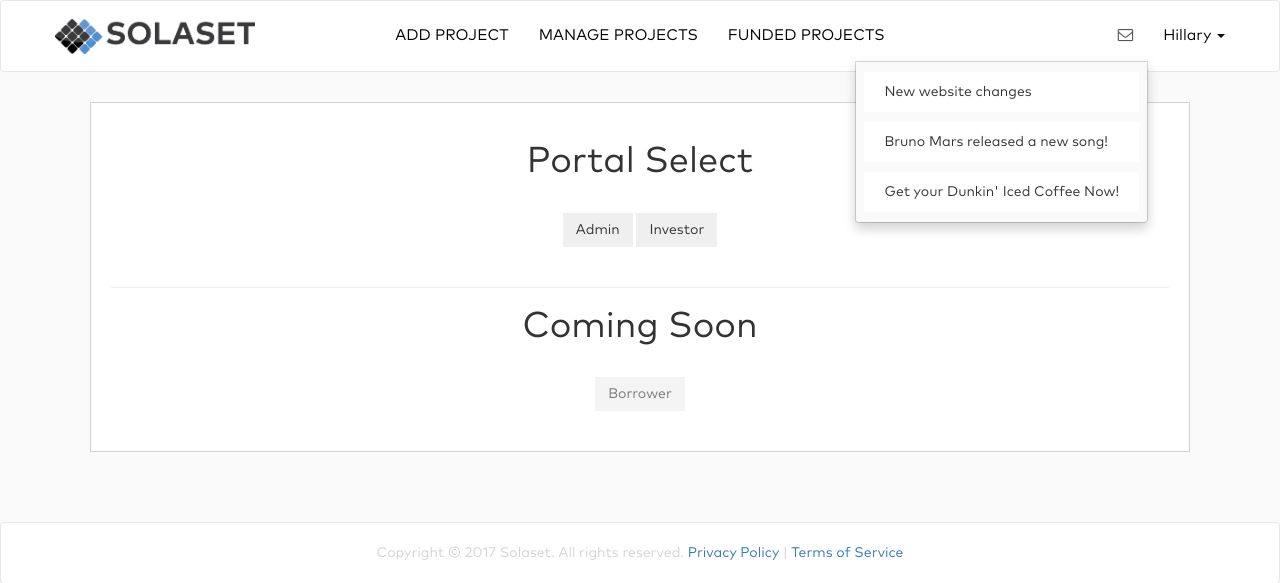
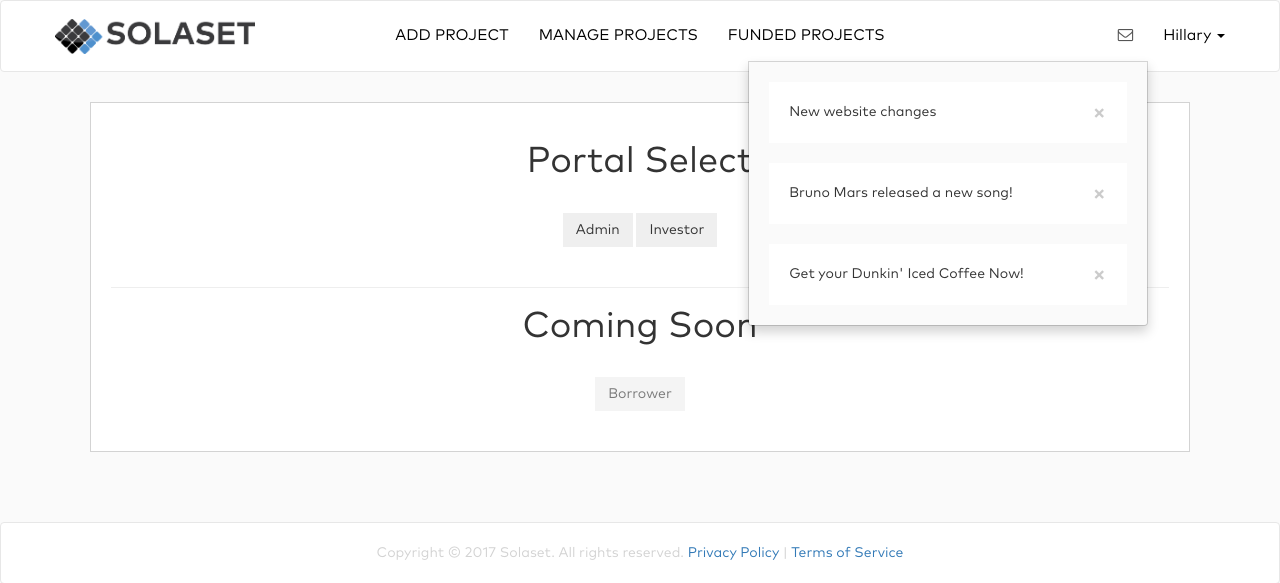
Before and after one commit to SteveCDozo/Solaset, a PHP site: page /index.php in a window 1280 px wide, after a click that opens the changed part. Shown: the top 583 px of the page. Run offline with PHP 8.4, Linux system fonts and the light colour scheme.

Commit message:
Bootstrap Grid for Notification Box

```diff
--- a/css/style.css
+++ b/css/style.css
@@ -86,16 +86,43 @@ nav .dropdown-menu {
   background-color: white;
 }
 #notifs_dropdown {
+  width:400px;
   background-color: #fafafa;
-  padding: 0 8px;
+  padding: 0 20px;
   text-transform: none;
 }
 #notifs_dropdown li {
-  margin: 10px 0;
+  margin: 20px 0;
   background-color: white;
 }
-#notifs_dropdown li .notif_link {
-  padding: 10px 20px;
+#notifs_dropdown li:hover {
+  background-color: #f5f5f5;
+}
+.notif_link {
+  display: block;
+  padding: 20px 20px;
+  font-weight: normal;
+  line-height: 1.42857143;
+  color: #333;
+  white-space: nowrap;
+}
+.dropdown-menu > li .notif_link:hover,
+.dropdown-menu > li .notif_link:focus {
+  color: #262626;
+  text-decoration: none;
+  background-color: #f5f5f5;
+}
+.dropdown-menu .active .notif_link,
+.dropdown-menu .active .notif_link:hover,
+.dropdown-menu .active .notif_link:focus {
+  color: #fff;
+  text-decoration: none;
+  background-color: #337ab7;
+  outline: 0;
+}
+#notifs_dropdown li button {
+  margin: 20px 0px;
+  float:none;
 }
 .navbar-default .navbar-nav .open .dropdown-menu > .active > a:focus {
   color: #555;
--- a/navbar.php
+++ b/navbar.php
@@ -19,12 +19,12 @@
           <a class="dropdown-toggle" data-toggle="dropdown" href="#">
             <i class="fa fa-envelope-o"></i>
           </a>
-          <ul id="notifs_dropdown" class="dropdown-menu" style="">
+          <ul id="notifs_dropdown" class="dropdown-menu">
             <?php
               foreach ($notifications[$portal] as $notif_item) {
-                echo "<li><a class='notif_link' href={$notif_item['link']}";
+                echo "<li><div class='row' style='display:flex;'><div class='col-xs-10'><a class='notif_link' href={$notif_item['link']}";
                 echo ($notif_item['link'][0]=="/") ? "" : " target='_blank'";
-                echo ">{$notif_item['text']}</a></li>";
+                echo ">{$notif_item['text']}</a></div><div class='col-xs-2'><button type='button' class='close'>&times;</button></div></div></li>";
               }
             ?>
           </ul>
```
